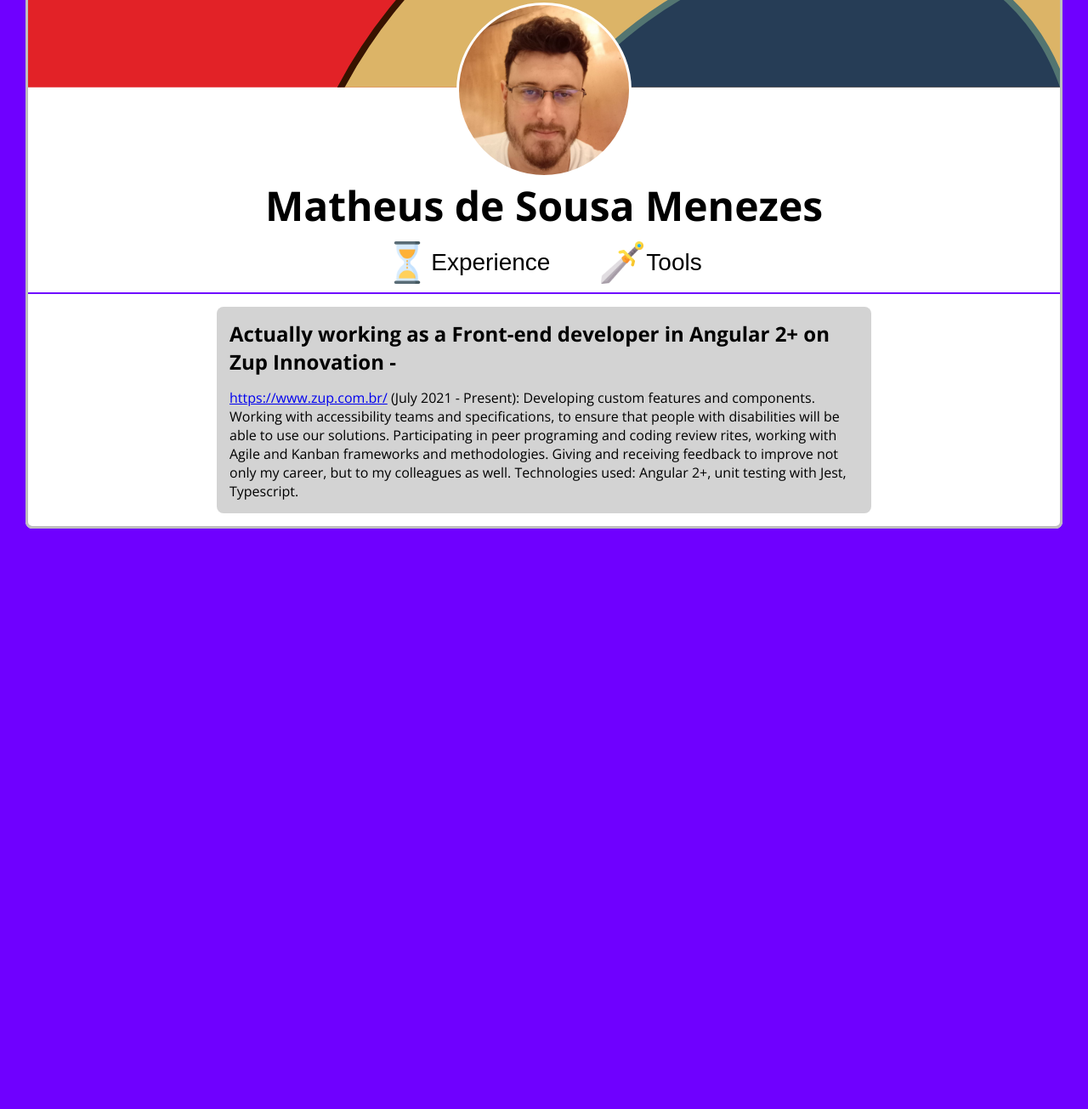
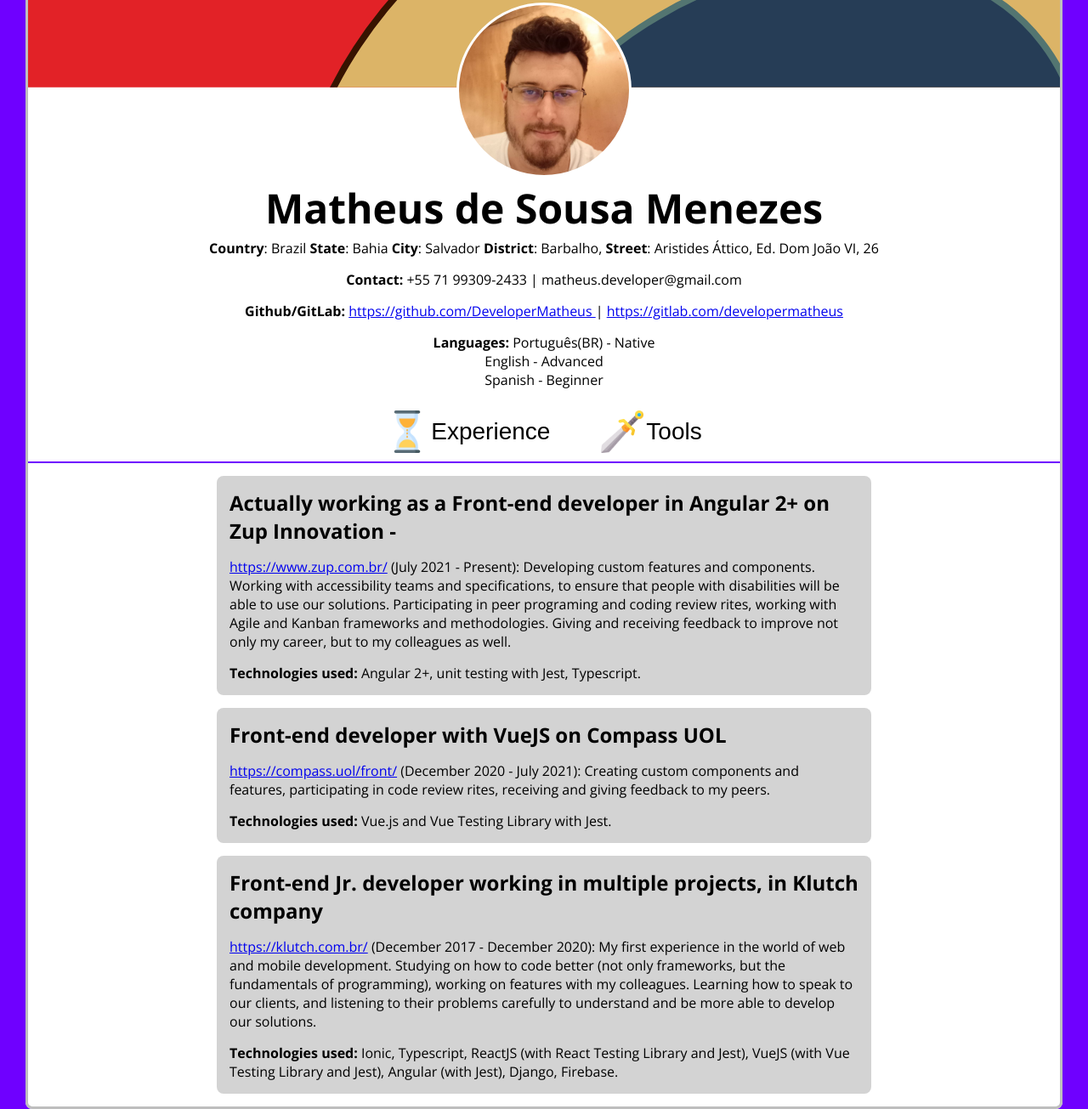
Before and after one commit to DeveloperMatheus/meu-curriculum, a plain HTML site: page index.html in a window 1280 px wide. Shown: the part 200-1505 px from the top of the page at 85% size. Before the commit the page ends 822 px from the top, so only its background shows below. Drawn offline with nearby package versions, Linux system fonts and the light colour scheme.

Commit message:
Aplica nova seção de infos

```diff
--- a/index.html
+++ b/index.html
@@ -20,7 +20,36 @@
         <div class="card-curriculum__cover-box full-width"></div>
         <div class="card-curriculum__profile-box"></div>
 
-        <h2 class="text-center font-xxl">Matheus de Sousa Menezes</h2>
+        <div class="card-curriculum__profile-infos body__wrapper">
+          <h2 class="card-curriculum__profile-infos-title text-center font-xxl">
+            Matheus de Sousa Menezes
+          </h2>
+          <p class="text-center mt-15">
+            <strong>Country</strong>: Brazil <strong>State</strong>: Bahia
+            <strong>City</strong>: Salvador <strong>District</strong>: Barbalho,
+            <strong>Street</strong>: Aristides Áttico, Ed. Dom João VI, 26
+          </p>
+          <p class="text-center mt-15">
+            <strong>Contact:</strong> +55 71 99309-2433 |
+            matheus.developer@gmail.com
+          </p>
+          <p class="text-center mt-15">
+            <strong>Github/GitLab:</strong>
+            <a href="https://github.com/DeveloperMatheus">
+              https://github.com/DeveloperMatheus
+            </a>
+            |
+            <a href="https://gitlab.com/developermatheus">
+              https://gitlab.com/developermatheus
+            </a>
+          </p>
+          <p class="text-center mt-15">
+            <strong>Languages:</strong>
+            Português(BR) - Native <br />
+            English - Advanced <br />
+            Spanish - Beginner
+          </p>
+        </div>
 
         <div class="tab-curriculum">
           <div
@@ -49,7 +78,7 @@
           </div>
 
           <div
-            class="tab-curriculum__wrapper flex flex-column align-center justify-center"
+            class="body__wrapper flex flex-column align-center justify-center"
           >
             <div class="tab-curriculum__body">
               <div class="tab-curriculum__item bg-light-grey radius-8">
@@ -69,8 +98,56 @@
                     programing and coding review rites, working with Agile and
                     Kanban frameworks and methodologies. Giving and receiving
                     feedback to improve not only my career, but to my colleagues
-                    as well. Technologies used: Angular 2+, unit testing with
-                    Jest, Typescript.
+                    as well.
+                  </p>
+                  <p class="tab-curriculum__item-description">
+                    <strong> Technologies used: </strong> Angular 2+, unit
+                    testing with Jest, Typescript.
+                  </p>
+                </div>
+              </div>
+
+              <div class="tab-curriculum__item bg-light-grey radius-8">
+                <div class="tab-curriculum__item-body">
+                  <h2 class="tab-curriculum__item-subtitle font-sm">
+                    Front-end developer with VueJS on Compass UOL
+                  </h2>
+                  <p class="tab-curriculum__item-description">
+                    <a href="https://compass.uol/front/"
+                      >https://compass.uol/front/</a
+                    >
+                    (December 2020 - July 2021): Creating custom components and
+                    features, participating in code review rites, receiving and
+                    giving feedback to my peers.
+                  </p>
+                  <p class="tab-curriculum__item-description">
+                    <strong> Technologies used: </strong>Vue.js and Vue Testing
+                    Library with Jest.
+                  </p>
+                </div>
+              </div>
+
+              <div class="tab-curriculum__item bg-light-grey radius-8">
+                <div class="tab-curriculum__item-body">
+                  <h2 class="tab-curriculum__item-subtitle font-sm">
+                    Front-end Jr. developer working in multiple projects, in
+                    Klutch company
+                  </h2>
+                  <p class="tab-curriculum__item-description">
+                    <a href="https://klutch.com.br/">https://klutch.com.br/</a>
+                    (December 2017 - December 2020): My first experience in the
+                    world of web and mobile development. Studying on how to code
+                    better (not only frameworks, but the fundamentals of
+                    programming), working on features with my colleagues.
+                    Learning how to speak to our clients, and listening to their
+                    problems carefully to understand and be more able to develop
+                    our solutions.
+                  </p>
+                  <p class="tab-curriculum__item-description">
+                    <strong> Technologies used: </strong>Ionic, Typescript,
+                    ReactJS (with React Testing Library and Jest), VueJS (with
+                    Vue Testing Library and Jest), Angular (with Jest), Django,
+                    Firebase.
                   </p>
                 </div>
               </div>
--- a/styles/styles.scss
+++ b/styles/styles.scss
@@ -27,9 +27,13 @@ h2 {
   background-color: $white;
 }
 
+.body__wrapper {
+  max-width: 800px;
+  margin: 0 auto;
+}
+
 .card-curriculum {
   border: 3px solid $grey;
-  // overflow: auto;
 }
 
 .card-curriculum__cover-box {
@@ -46,6 +50,13 @@ h2 {
   background: url(../assets/img/avatar.jpg) $white no-repeat center center /
     cover;
   margin: -100px auto 0 auto;
+}
+
+.card-curriculum__profile-infos {
+  padding: 15px;
+  .card-curriculum__profile-infos-title {
+    line-height: 42px;
+  }
 }
 
 // Tab
@@ -68,11 +79,6 @@ h2 {
   }
 }
 
-.tab-curriculum__wrapper {
-  max-width: 800px;
-  margin: 0 auto;
-}
-
 .tab-curriculum__item {
   padding: 15px;
   margin: 15px;
--- a/styles/utils.scss
+++ b/styles/utils.scss
@@ -32,3 +32,9 @@ $text-align-map: (
     text-align: $text-align;
   }
 }
+
+/* ===== Margins ===== */
+
+.mt-15 {
+  margin-top: 15px;
+}
```
Also changed, not shown: styles/styles.css, 1 other file.
